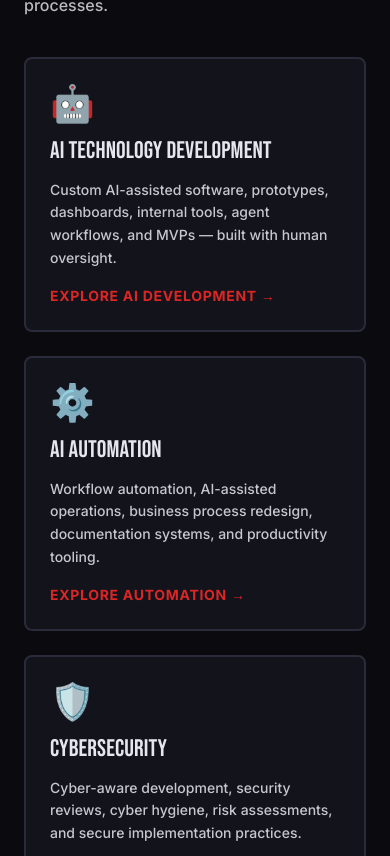
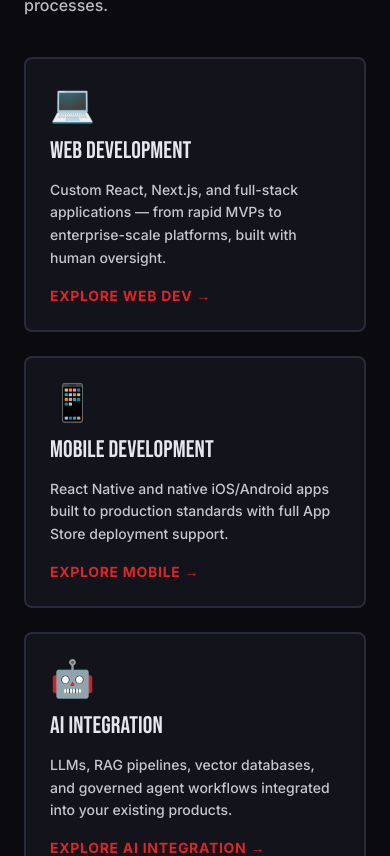
Before and after one commit to cyberhope-ai/thelannetwork.com, a Next.js app: page / in a window 390 px wide. Shown: the part 1278-2134 px from the top of the page. Built offline with nearby package versions, Linux system fonts and the light colour scheme.

Commit message:
feat(homepage): update services grid to Swan-whitelabel services (web/mobile/AI/cloud), add case-studies CTA alongside Start a Project

```diff
--- a/app/page.tsx
+++ b/app/page.tsx
@@ -3,21 +3,33 @@ import Image from "next/image";
 
 const services = [
   {
-    icon: "🤖",
-    title: "AI Technology Development",
-    desc: "Custom AI-assisted software, prototypes, dashboards, internal tools, agent workflows, and MVPs — built with human oversight.",
-    cta: { href: "/ai-technology-development", label: "Explore AI Development →" },
+    icon: "💻",
+    title: "Web Development",
+    desc: "Custom React, Next.js, and full-stack applications — from rapid MVPs to enterprise-scale platforms, built with human oversight.",
+    cta: { href: "/services/web-development", label: "Explore Web Dev →" },
   },
   {
-    icon: "⚙️",
-    title: "AI Automation",
-    desc: "Workflow automation, AI-assisted operations, business process redesign, documentation systems, and productivity tooling.",
-    cta: { href: "/ai-automation", label: "Explore Automation →" },
+    icon: "📱",
+    title: "Mobile Development",
+    desc: "React Native and native iOS/Android apps built to production standards with full App Store deployment support.",
+    cta: { href: "/services/mobile-development", label: "Explore Mobile →" },
+  },
+  {
+    icon: "🤖",
+    title: "AI Integration",
+    desc: "LLMs, RAG pipelines, vector databases, and governed agent workflows integrated into your existing products.",
+    cta: { href: "/services/ai-integration", label: "Explore AI Integration →" },
+  },
+  {
+    icon: "☁️",
+    title: "Cloud Infrastructure",
+    desc: "AWS, GCP, Azure architecture, IaC with Terraform, CI/CD pipelines, and cost-optimised deployments.",
+    cta: { href: "/services/cloud-infrastructure", label: "Explore Cloud →" },
   },
   {
     icon: "🛡️",
     title: "Cybersecurity",
-    desc: "Cyber-aware development, security reviews, cyber hygiene, risk assessments, and secure implementation practices.",
+    desc: "Penetration testing, security reviews, risk assessments, and secure implementation practices for every project.",
     cta: { href: "/cybersecurity", label: "Explore Cybersecurity →" },
   },
   {
@@ -237,12 +249,20 @@ export default function Home() {
             Tell us what you are trying to build. TLN can help scope the project, define the workflow,
             identify the right human and AI-assisted delivery model, and map a practical path to execution.
           </p>
-          <Link
-            href="/start-a-project"
-            className="inline-block px-8 py-4 bg-tln-red text-white font-bold rounded uppercase tracking-wider text-sm no-underline hover:opacity-90"
-          >
-            Start a Project →
-          </Link>
+          <div className="flex flex-col sm:flex-row gap-4">
+            <Link
+              href="/start-a-project"
+              className="inline-block px-8 py-4 bg-tln-red text-white font-bold rounded uppercase tracking-wider text-sm no-underline hover:opacity-90 text-center"
+            >
+              Start a Project →
+            </Link>
+            <Link
+              href="/case-studies"
+              className="inline-block px-8 py-4 border border-tln-line text-tln-muted font-bold rounded uppercase tracking-wider text-sm no-underline hover:border-tln-red hover:text-tln-red text-center"
+            >
+              See Case Studies →
+            </Link>
+          </div>
         </div>
       </section>
     </div>
```
